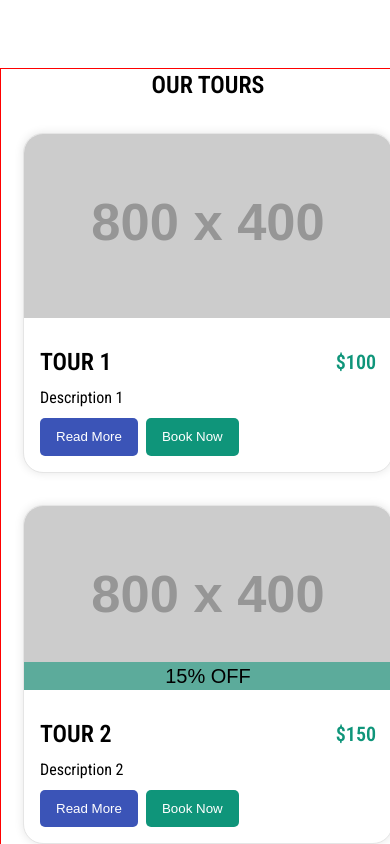
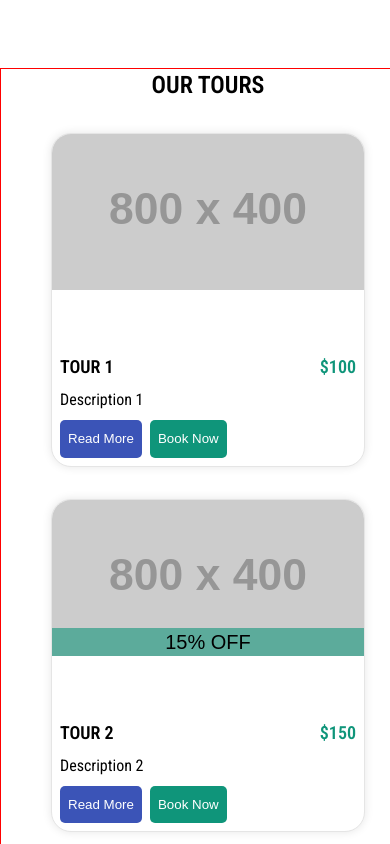
Before and after one commit to p1nu/quadbike, a React (Vite) app: page / in a window 390 px wide. Shown: the part 2120-2964 px from the top of the page. Built offline with nearby package versions, Linux system fonts and the light colour scheme.

Commit message:
refactor tour card styles for improved mobile responsiveness

```diff
--- a/src/styles/homepage/tours.css
+++ b/src/styles/homepage/tours.css
@@ -131,10 +131,31 @@
   .tours-container {
     display: flex;
     flex-direction: column;
+    padding: 0;
   }
 
   .tour-card {
-    width: 368px;
+    width: 350px;
   }
 
 }
+
+@media screen and (max-width: 480px) {
+  .tour-card {
+    width: 80%;
+    max-width: 80%;;
+  }
+
+  .tour-info {
+    padding: 0.5rem;
+  }
+
+  .tour-card-title,
+  .tour-card-price {
+    font-size: var(--size-lg);
+  }
+
+  .tour-card-btn {
+    padding: 0.5rem;
+  }
+}
```
